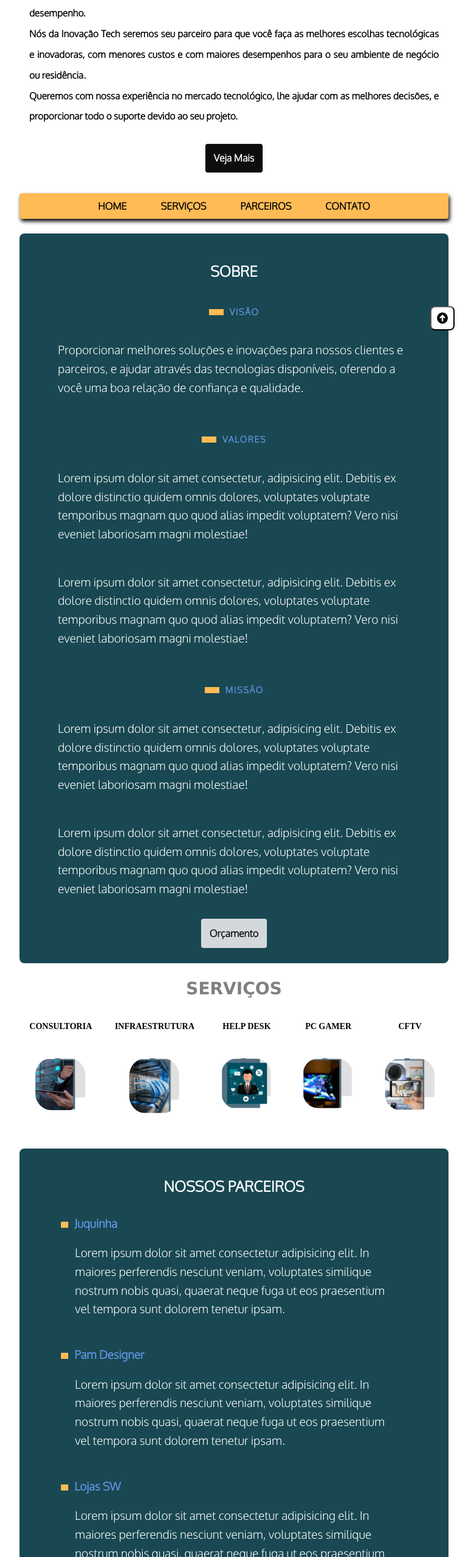
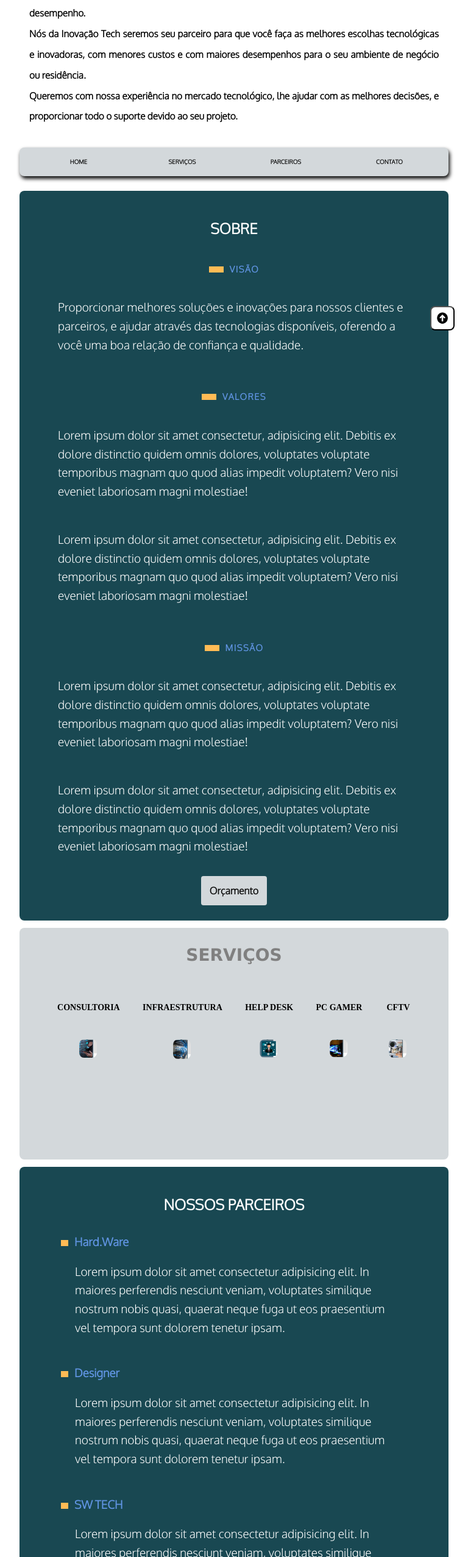
Before and after one commit to santosvini/inovacaotech, a plain HTML site: page index.html in a window 768 px wide. Shown: the part 246-2800 px from the top of the page at 61% size. Drawn offline with Linux system fonts and the light colour scheme.

Commit message:
::art: mudanças no media queries e ajustes no arquivo css

```diff
--- a/css/style.css
+++ b/css/style.css
@@ -388,7 +388,7 @@ button > img {
   align-items: center;
 }
 
-@media (max-width: 500px) {
+@media (min-width: 480px) and (max-width: 768px) {
   body {
     grid-template-columns: 1fr;
   }
@@ -396,41 +396,47 @@ button > img {
     text-align: start;
     background-position: top;
   }
-  /* nav{
+  nav > a {
+    margin: 2px;
+    padding: 4px;
+    font-size: .6em;
     width: 100%;
     justify-content: start;
-  } */
+  }
   .menu, .grid-section, .copy {
     grid-column: 1;
-    max-width: 520px;
+    /* max-width: 520px; */
   }
   .menu {
+    background-color: var(--cor1);
     display: flex;
-    flex-wrap: wrap;
-    justify-content: space-between;
-    margin-bottom: 14px;
+    flex-wrap: nowrap;
+    margin-top: 4px;
+    border-radius: 8px;
 }
   .servicos {
+    display: grid;
     background-color: var(--cor1);
     text-align: center;
     padding-bottom: 180px;
     height: 380px;
+    border-radius: 8px;
   }
   .servicos h2 {
     padding-bottom: 24px;
   }
-  ul.lista-servicos {
-    display: flex;
+  .lista-servicos {
     flex-wrap: wrap;
     justify-content: space-evenly;
-    height: 120px;
-    padding-bottom: 48px;
   }
   img.foto {
-    width: 50px;
+    width: 45px;
   }
   .contato h2{
-    font: bolder 18px Verdana;
+    display: none;
+  }
+  .dados{
+    margin: 22px;
   }
   .copy {
     width: 100%;
--- a/index.html
+++ b/index.html
@@ -29,7 +29,7 @@
         </p>
       </div>
 
-      <a href="#parceiros" class="botao">Veja Mais</a>
+      <!-- <a href="#parceiros" class="botao">Veja Mais</a> -->
     </header>
 
     <div>
@@ -106,19 +106,19 @@
       <h2>Nossos Parceiros</h2>
       <div class="container-partner">
         <div>
-          <h3>Juquinha</h3>
+          <h3>Hard.Ware</h3>
           <p>
             Lorem ipsum dolor sit amet consectetur adipisicing elit. In maiores perferendis nesciunt veniam, voluptates similique nostrum nobis quasi, quaerat neque fuga ut eos praesentium vel tempora sunt dolorem tenetur ipsam.
           </p>
         </div>
         <div>
-          <h3>Pam Designer</h3>
+          <h3>Designer</h3>
           <p>
             Lorem ipsum dolor sit amet consectetur adipisicing elit. In maiores perferendis nesciunt veniam, voluptates similique nostrum nobis quasi, quaerat neque fuga ut eos praesentium vel tempora sunt dolorem tenetur ipsam.
           </p>
         </div>
         <div>
-          <h3>Lojas SW</h3>
+          <h3>SW TECH</h3>
           <p>
             Lorem ipsum dolor sit amet consectetur adipisicing elit. In maiores perferendis nesciunt veniam, voluptates similique nostrum nobis quasi, quaerat neque fuga ut eos praesentium vel tempora sunt dolorem tenetur ipsam.
           </p>
@@ -130,7 +130,7 @@
           </p>
         </div>
         <div>
-          <h3>ViUsTecnologia</h3>
+          <h3>VIUS.dev</h3>
           <p>
             Lorem ipsum dolor sit amet consectetur adipisicing elit. In maiores perferendis nesciunt veniam, voluptates similique nostrum nobis quasi, quaerat neque fuga ut eos praesentium vel tempora sunt dolorem tenetur ipsam.
           </p>
```
